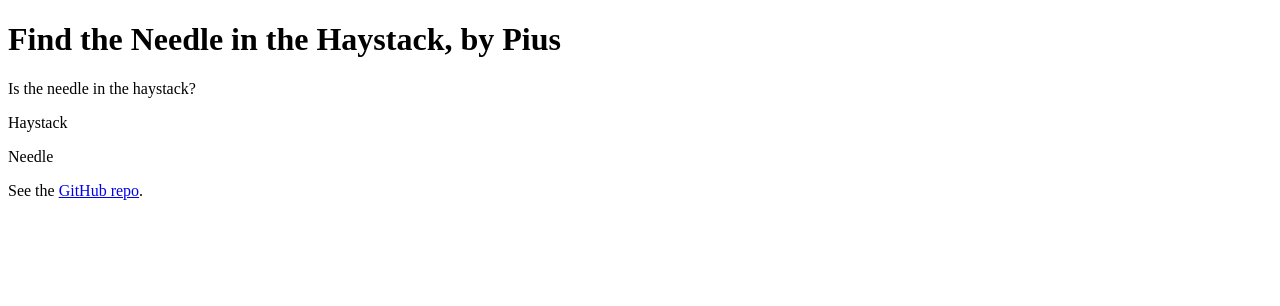
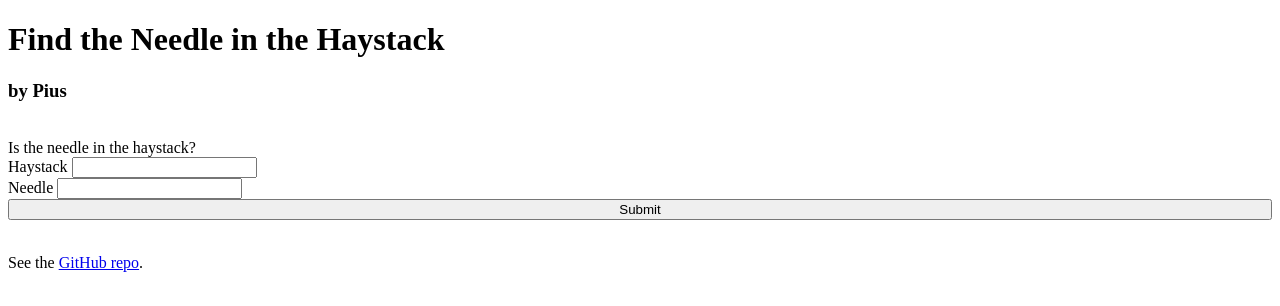
Before and after one commit to piuswong-multiverse/haystack-needle, a website: page index.html in a window 1280 px wide. Drawn offline with Linux system fonts and the light colour scheme.

Commit message:
Front-end form structure exists, backend API skeleton exists

```diff
--- a/index.html
+++ b/index.html
@@ -6,31 +6,47 @@
         <title>Find the Needle in the Haystack, by Pius</title>
 
         <link rel="stylesheet" href="/main.css">
-        <!-- Latest compiled and minified CSS  for Bootstrap -->
 
     </head>
 
     <body>
         <header>
             <h1>
-                Find the Needle in the Haystack, by Pius
+                Find the Needle in the Haystack
             </h1>
+            <h3>
+                by Pius
+            </h3>
+            <br/>
         </header>
 
         <main>
-            <p>
+            <div>
                 Is the needle in the haystack?
-            </p>
-            <p>
-                Haystack
-            </p>
-            <p>
-                Needle
-            </p>
+            </div>
+            <form>
+                <label>
+                    Haystack
+                    <input type="text" id="haystack" />
+                </label>
+                <label>
+                    Needle
+                    <input type="text" id="needle" />
+                </label>
+                <input type="submit">
+            </form>
+            <div id="result">
+
+            </div>
+            <br />
+        </main>
+
+        <footer>
             <p>
                 See the <a href="https://github.com/piuswong-multiverse/haystack-needle" target="_blank">GitHub repo</a>.
             </p>
-        </main>
+        </footer>
+
     </body>
 
 </html>
--- /dev/null
+++ b/public/main.css
@@ -0,0 +1,4 @@
+form {
+    display: flex;
+    flex-direction: column;
+}
```
Also changed, not shown: server.js (+13 -0 lines), main.css (deleted).
